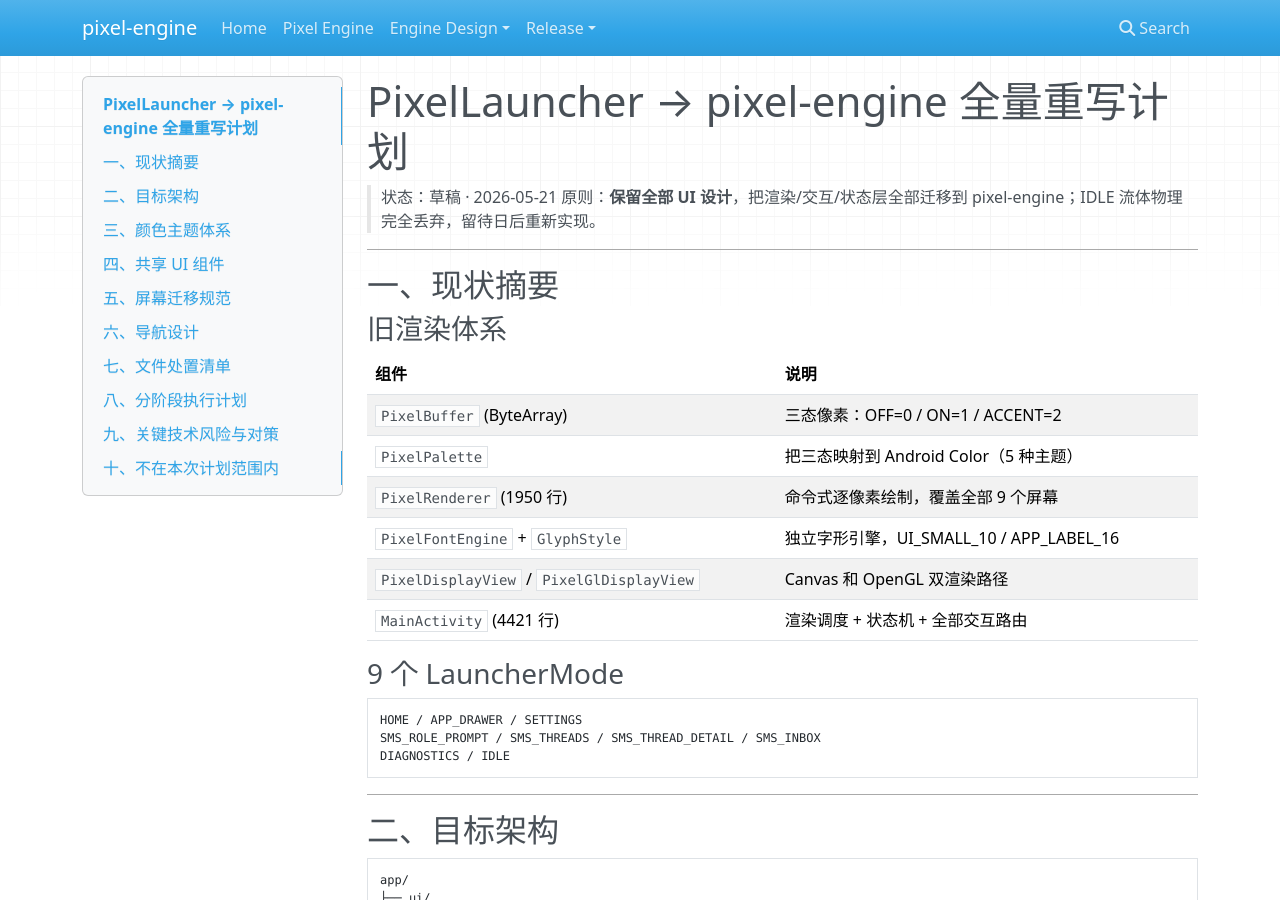
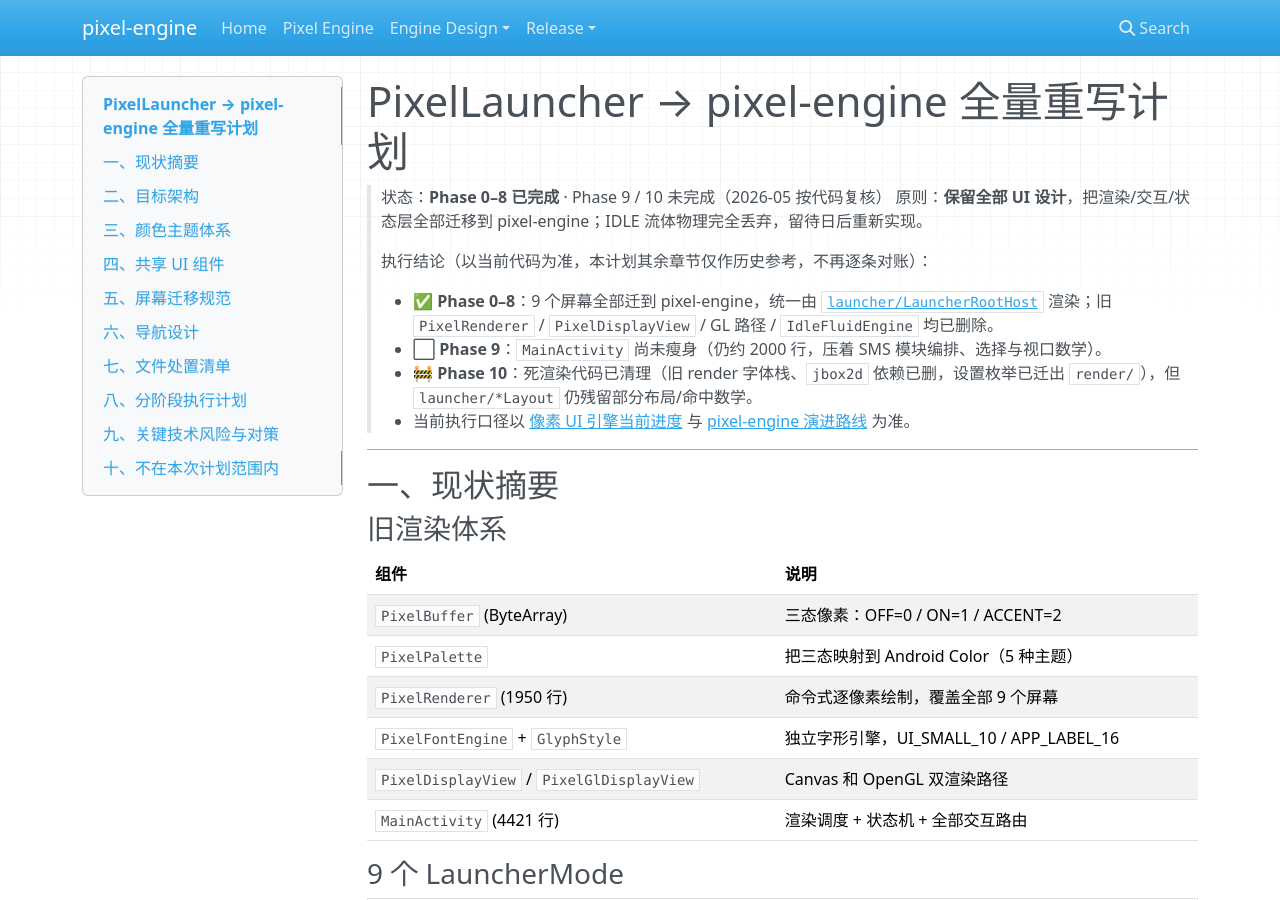
Before and after one commit to Xiang-4422/PixelLauncher, an MkDocs documentation site: the page built from docs/rewrite-plan.md, in a window 1280 px wide and 900 px high. Built offline with MkDocs 1.6.1, drawn with Linux system fonts in a browser that asks for light colours; nearby versions of some CDN libraries.

Commit message:
docs：对齐 README 与 重写计划 with the 重写后的代码库
README still described the pre-rewrite architecture: PixelRenderer /
PixelDisplayView producing a three-state PixelBuffer, IdleFluidEngine for
Idle, and pointed newcomers at deleted files (HomeLayout, PixelRenderer,
DrawerVerticalScrollController). All of these were removed when the app
moved onto pixel-engine.

- §2 runtime chain: now ViewModel -> LauncherUiState -> LauncherRootHost
  -> PixelHostView (single-direction data flow), not PixelRenderer/PixelBuffer
- §3 layering: document the ui/ and viewmodel/ packages; render/ now holds
  only display/text/animation primitives
- §4 screens: point Home/Drawer/Settings/Idle at ui/screen + LauncherRootHost
- §7: drop the stale 'tests have failing assertions' note (suite removed; CI
  now gates :app via pixel-release-check.sh)
- §8/§10/§11: stop pointing at the deleted renderer; reflect Phase 9 pending
- rewrite-plan.md: add a status banner (Phase 0-8 done, 9/10 pending) so it
  reads as an executed plan, not a TODO draft

Verified: README has no remaining refs to deleted classes, all new links
resolve, and mkdocs build --strict passes.

Co-Authored-By: Claude Opus 4.8 <noreply@anthropic.com>

```diff
--- a/docs/rewrite-plan.md
+++ b/docs/rewrite-plan.md
@@ -1,7 +1,14 @@
 # PixelLauncher → pixel-engine 全量重写计划
 
-> 状态：草稿 · 2026-05-21
+> 状态：**Phase 0–8 已完成** · Phase 9 / 10 未完成（2026-05 按代码复核）
 > 原则：**保留全部 UI 设计**，把渲染/交互/状态层全部迁移到 pixel-engine；IDLE 流体物理完全丢弃，留待日后重新实现。
+>
+> 执行结论（以当前代码为准，本计划其余章节仅作历史参考，不再逐条对账）：
+>
+> - ✅ **Phase 0–8**：9 个屏幕全部迁到 pixel-engine，统一由 [`launcher/LauncherRootHost`](../app/src/main/kotlin/com/purride/pixellauncherv2/launcher/LauncherRootHost.kt) 渲染；旧 `PixelRenderer` / `PixelDisplayView` / GL 路径 / `IdleFluidEngine` 均已删除。
+> - ⬜ **Phase 9**：`MainActivity` 尚未瘦身（仍约 2000 行，压着 SMS 模块编排、选择与视口数学）。
+> - 🚧 **Phase 10**：死渲染代码已清理（旧 render 字体栈、`jbox2d` 依赖已删，设置枚举已迁出 `render/`），但 `launcher/*Layout` 仍残留部分布局/命中数学。
+> - 当前执行口径以 [像素 UI 引擎当前进度](design/engine/像素UI引擎当前进度.md) 与 [pixel-engine 演进路线](../pixel-engine/docs/演进规划/演进路线.md) 为准。
 
 ---
 
```
Also changed, not shown: README.md (+30 -24 lines).
